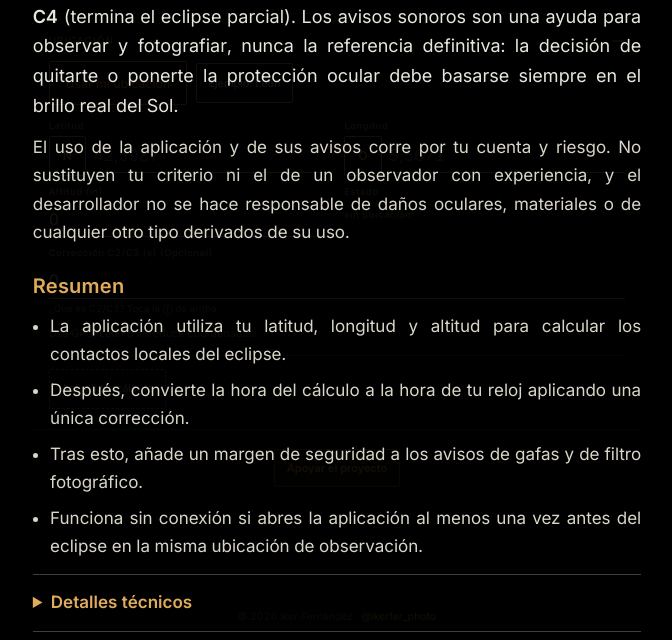
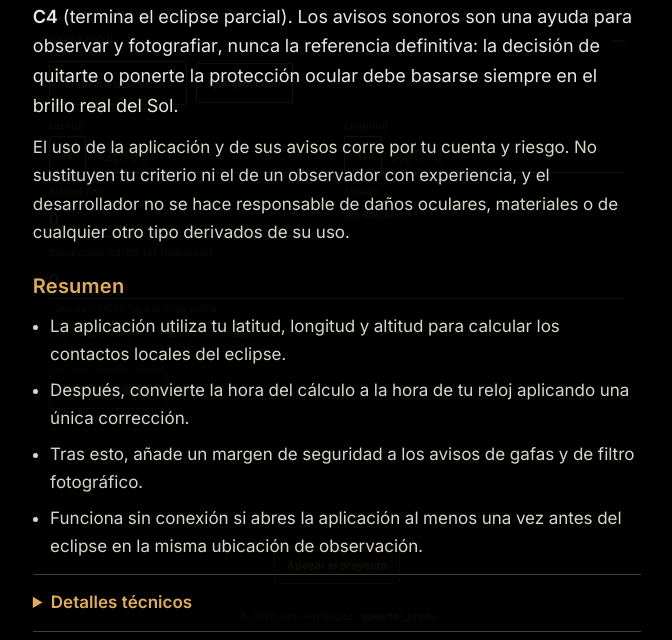
Before and after one commit to ikerfermar/EclipseTimer, a plain HTML site: page index.html in a window 1280 px wide. Both pictures are taken after a click on the button "Cómo calcula la app este eclipse". Shown: the part 160-800 px from the top of the page, without its empty margins (303-975 px from the left). Drawn offline with Linux system fonts and the light colour scheme.

Commit message:
Version 1.0.6

```diff
--- a/app.js
+++ b/app.js
@@ -978,7 +978,7 @@ function renderContacts() {
       const geoDiv = document.createElement("div");
       geoDiv.className = "contact-geo";
       geoDiv.id = `geo-${r.tag}`;
-      geoDiv.textContent = `Alt ${geo.alt.toFixed(3)}° · Az ${geo.az.toFixed(3)}°`;
+      geoDiv.textContent = `Alt ${geo.alt.toFixed(1)}° · Az ${geo.az.toFixed(1)}°`;
       list.appendChild(geoDiv);
     }
   });
@@ -1903,7 +1903,7 @@ function tick() {
 
   if (c.c1 !== null) {
     const geo = sunAltAz(t, state.lat, state.lon);
-    setText(nodes.sunGeo, geo.alt > -1 ? `Alt ${geo.alt.toFixed(3)}° · Az ${geo.az.toFixed(3)}°` : "Sol bajo el horizonte");
+    setText(nodes.sunGeo, geo.alt > -1 ? `Alt ${geo.alt.toFixed(1)}° · Az ${geo.az.toFixed(1)}°` : "Sol bajo el horizonte");
   }
 
   updateCountdown(t, c);
--- a/index.html
+++ b/index.html
@@ -121,7 +121,6 @@
     <span>Activa el sonido para los avisos. Las notificaciones son opcionales.</span>
     <button type="button" id="btn-arm-audio" class="small primary">Activar avisos</button>
     <span id="alert-channel-status" class="alert-channel-status"></span>
-    <span class="volume-reminder">Comprueba también que el volumen del móvil esté subido.</span>
   </div>
 
   <div id="offline-status" class="offline-status" hidden aria-live="polite"></div>
@@ -197,7 +196,6 @@
       <div class="announce-row fullscreen-row">
         <button type="button" class="small" id="btn-fullscreen">Pantalla completa</button>
       </div>
-      <p class="fg-audio-note" id="fg-audio-note">Los avisos solo suenan con precisión si tienes la app abierta y visible (usa "Pantalla completa"). Con el móvil bloqueado o la app en segundo plano, puede llegar una notificación, pero sin sonido personalizado.</p>
     </div>
 
     <div id="contacts-section" class="stack-block">
@@ -255,6 +253,7 @@
     <button type="button" id="alert-banner-dismiss" class="small">Cerrar</button>
   </div>
 
+<div class="footer-group">
     <div id="support-section" class="support-section" hidden>
       <a id="btn-support" class="support-button" href="#" target="_blank" rel="noopener" hidden>Apoyar el proyecto</a>
     </div>
@@ -265,6 +264,7 @@
       © 2026 Iker Fernández · <a href="https://instagram.com/ikerfer_photo" target="_blank" rel="noopener" class="footer-link">@ikerfer_photo</a>
     </footer>
   </div>
+</div>
 
 <script src="app.js" defer></script>
 </body>
--- a/styles.css
+++ b/styles.css
@@ -36,7 +36,7 @@
      Se aclaran para superar 7:1 (AAA) sin perder el significado semántico
      verde/ámbar. */
   --ok: #7aa878;
-  --warn: #e2954a;
+  --warn: #e85d3b;
   /* Para texto secundario que sí hay que leer para usar la app bien
      (avisos, recordatorios de volumen, duración) — no solo etiquetas de
      apoyo. #8b8779 (5.84:1) se lee mal con sol directo; esto da 9.9:1. */
@@ -170,16 +170,10 @@ header {
 }
 
 .about-body {
-  /* El resto de la app usa una escala compacta (raíz al 90%) pensada para
-     datos de un vistazo. Este panel es texto largo para leer de verdad, así
-     que fijamos un tamaño en px, independiente de esa escala, dentro del
-     rango recomendado (16-18px) para lectura cómoda en móvil. */
   font-size: 17px;
   line-height: 1.65;
   color: var(--paper-dim);
-  text-align: justify;
-  hyphens: none;
-  -webkit-hyphens: none;
+  text-align: left;
   word-break: normal;
   overflow-wrap: normal;
 }
@@ -212,11 +206,7 @@ header {
 
 .about-body li {
   margin-bottom: 0.55rem;
-  text-align: justify;
-  hyphens: none;
-  -webkit-hyphens: none;
-  word-break: normal;
-  overflow-wrap: normal;
+  text-align: left;
 }
 
 .about-body code {
@@ -1290,8 +1280,13 @@ body.kiosk .support-section {
   margin-top: 0.15rem;
 }
 
+.footer-group {
+  margin-top: auto;
+  display: flex;
+  flex-direction: column;
+}
+
 footer {
-  margin-top: auto;
   padding: 1.75rem 1.25rem calc(1.25rem + env(safe-area-inset-bottom));
   font-size: 0.72rem;
   color: var(--text-faint);
```
Lines whose indentation alone changed are shown as unchanged.
